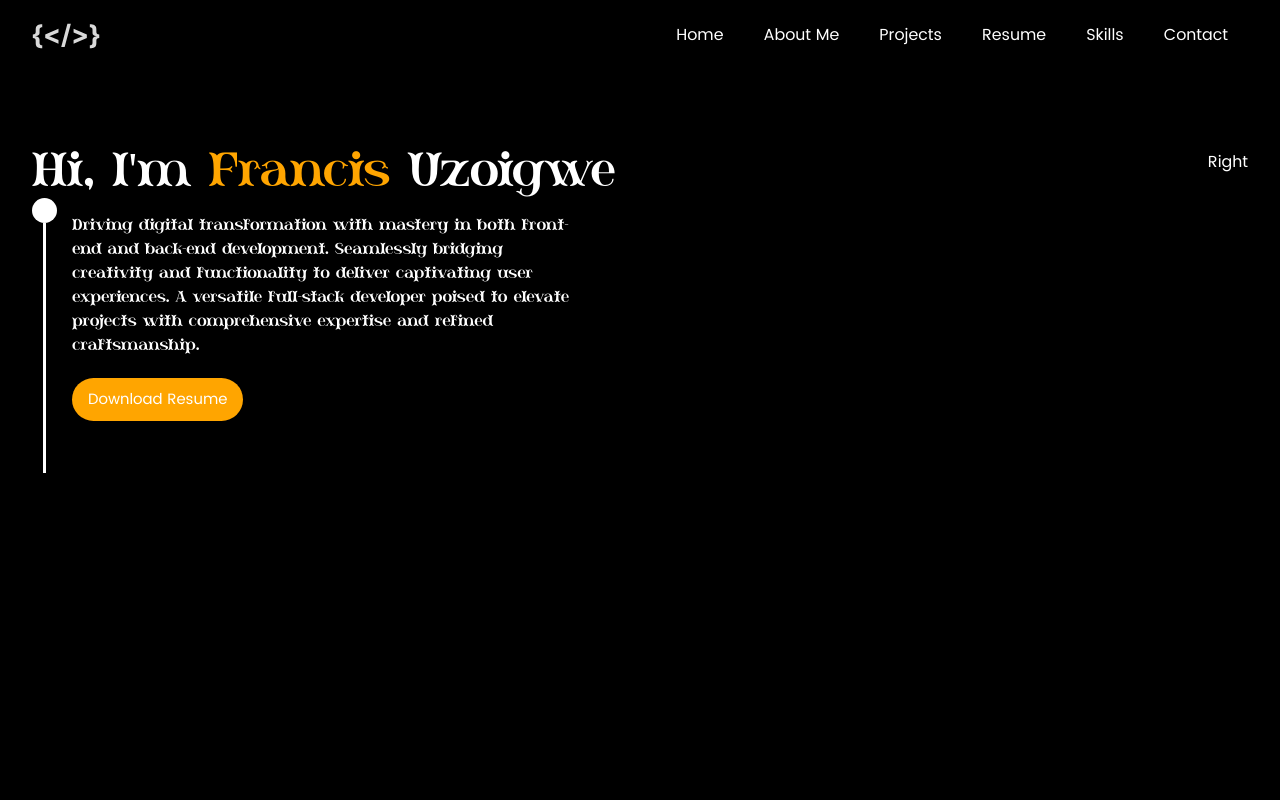
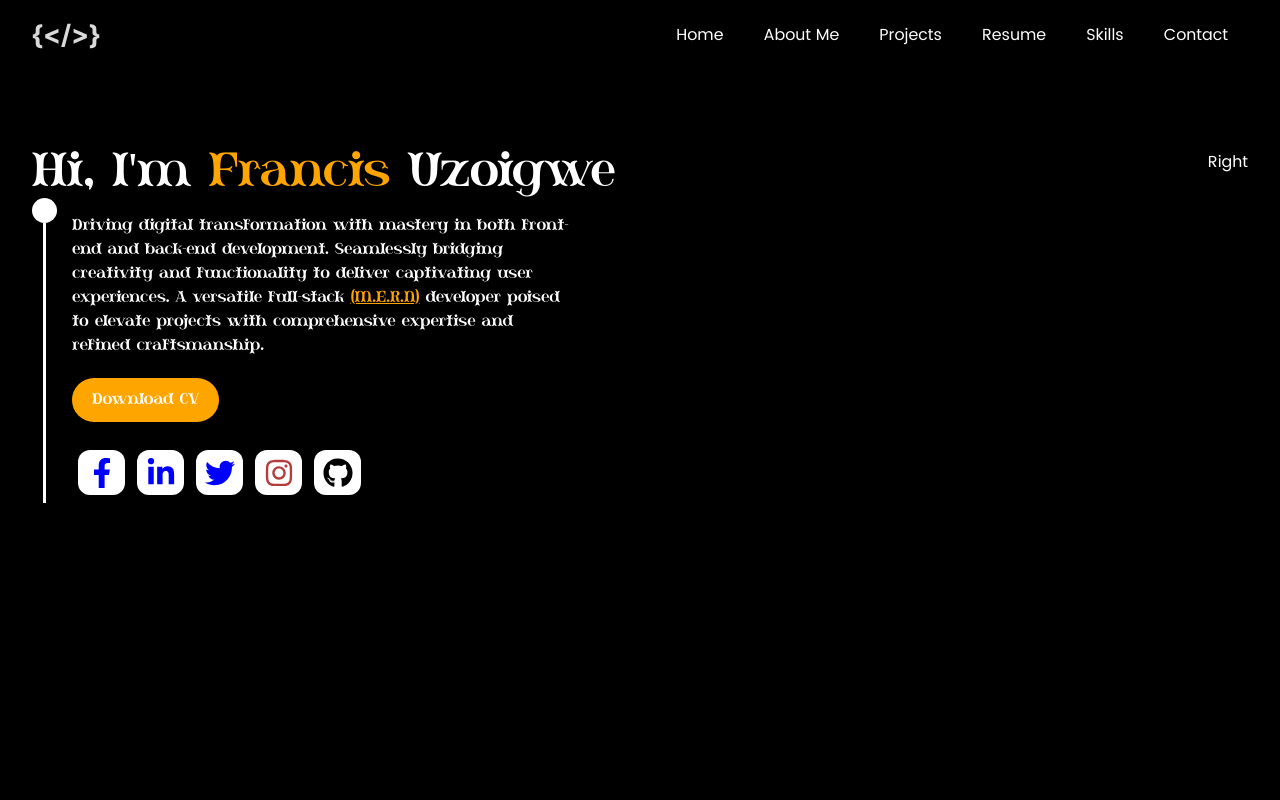
Before and after one commit to FrancisUzoigwe/Portfolio, a React (Vite) app: page / in a window 1280 px wide. Shown: the top 800 px of the page. Built offline with nearby package versions, Linux system fonts and the light colour scheme.

Commit message:
links working

```diff
--- a/src/components/static/Header.tsx
+++ b/src/components/static/Header.tsx
@@ -14,7 +14,7 @@ const Header = () => {
   return (
     <>
       {toggle && <DropDown />}
-      <div className="w-full h-[70px] relative flex items-center justify-center">
+      <div className="w-full h-[70px] relative flex items-center justify-center z-[500]">
         <div className="w-full h-[70px]  flex items-center justify-center fixed">
           <div
             className={`w-full  ${
--- a/src/page/MainPage.tsx
+++ b/src/page/MainPage.tsx
@@ -1,41 +1,123 @@
 import { useSelector } from "react-redux";
+import {
+  FaFacebookF,
+  FaGithub,
+  FaInstagram,
+  FaLinkedinIn,
+  FaTwitter,
+} from "react-icons/fa";
 const MainPage = () => {
   const mode = useSelector((state: any) => state.mode);
   return (
     <>
       <div
         id="home"
-        className={`relative -z-10 w-full min-h-[100vh]  flex  justify-center ${
+        className={` w-full min-h-[100vh]  flex  justify-center ${
           mode ? "text-black bg-white" : "text-white bg-black"
         } `}
       >
-        <div className="w-[95%] text-white flex max-md:flex-col justify-between  h-[450px] mt-20 ">
+        <div
+          className={`w-[95%] ${
+            !mode ? "text-white" : "text-black"
+          } flex max-md:flex-col justify-between  h-[450px] mt-20 "`}
+        >
           <div>
-            <div className="text-5xl font-[Buba] max-sm:text-center w-[630px] max-md:w-auto">
+            <div className="text-5xl max-md:text-4xl font-[Buba] max-sm:text-center w-[630px] max-md:w-full">
               Hi, I'm {""}
               <span className="text-[orange] ">Francis</span> Uzoigwe
             </div>
             <div className="flex relative w-[98%]">
-              <div className="flex flex-col items-center absolute">
-                <div className="w-[25px] h-[25px] rounded-full bg-white"></div>
-                <div className="bg-white h-[250px] w-[3px]"></div>
+              <div className="flex flex-col items-center ">
+                <div
+                  className={`w-[25px] h-[25px] rounded-full ${
+                    !mode ? "bg-white" : "bg-black"
+                  }`}
+                ></div>
+                <div
+                  className={`${
+                    !mode ? "bg-white" : "bg-black"
+                  } h-[280px] max-md:h-[300px] w-[3px]`}
+                ></div>
               </div>
-              <div className="text-white  w-[500px] max-md:w-auto absolute left-10 max-md:top-8 top-4 max-md:text-center">
-                <div className="font-[Buba]">
+              <div className="text-white  w-[500px] max-md:w-auto absolute  left-10 max-md:top-4 top-4 max-md:text-left">
+                <div
+                  className={`font-[Buba]  ${
+                    mode ? "text-black " : "text-white"
+                  }`}
+                >
                   Driving digital transformation with mastery in both front-end
                   and back-end development. Seamlessly bridging creativity and
                   functionality to deliver captivating user experiences. A
-                  versatile full-stack developer poised to elevate projects with
-                  comprehensive expertise and refined craftsmanship.
+                  versatile full-stack{" "}
+                  <span className="text-[orange] underline">(M.E.R.N)</span>{" "}
+                  developer poised to elevate projects with comprehensive
+                  expertise and refined craftsmanship.
                 </div>
-                  <button
-                    className="bg-[orange] text-[15px] px-4 py-[10px] rounded-full z-[900] hover:cursor-pointer  hover:translate-x-2 my-5"
-                    onClick={() => {
-                      alert("Please");
-                    }}
-                  >
-                    Download Resume
-                  </button>
+                <button className="hover:cursor-pointer px-5 py-[10px] my-5 transition duration-300 rounded-full bg-[orange] font-[Buba] hover:-translate-y-2">
+                  Download CV
+                </button>
+                <div className="flex mt-2">
+                  <a href="https://facebook.com/FrancisUzoigwe.28/">
+                    <div
+                      className={`w-[47px] h-[45px] rounded-xl ${
+                        !mode ? "bg-white" : "bg-black"
+                      } mx-[6px] flex items-center justify-center hover:cursor-pointer hover:-translate-y-2 transition duration-300`}
+                    >
+                      <FaFacebookF
+                        className={`${!mode ? "text-[blue]" : "text-white"}`}
+                        size={30}
+                      />
+                    </div>
+                  </a>
+                  <a href="https://www.linkedin.com/in/francis-uzoigwe-2b3b9b246">
+                    <div
+                      className={`w-[47px] h-[45px] rounded-xl ${
+                        !mode ? "bg-white" : "bg-black"
+                      } mx-[6px] flex items-center justify-center hover:cursor-pointer hover:-translate-y-2 transition duration-300`}
+                    >
+                      <FaLinkedinIn
+                        className={`${!mode ? "text-[blue]" : "text-white"}`}
+                        size={30}
+                      />
+                    </div>
+                  </a>
+                  <a href="https://twitter.com/francisuzoigwe1">
+                    <div
+                      className={`w-[47px] h-[45px] rounded-xl ${
+                        !mode ? "bg-white" : "bg-black"
+                      } mx-[6px] flex items-center justify-center hover:cursor-pointer hover:-translate-y-2 transition duration-300`}
+                    >
+                      <FaTwitter
+                        className={`${!mode ? "text-[blue]" : "text-white"}`}
+                        size={30}
+                      />
+                    </div>
+                  </a>
+                  <a href="https://www.instagram.com/FrancisUzoigwe.28">
+                    <div
+                      className={`w-[47px] h-[45px] rounded-xl ${
+                        !mode ? "bg-white" : "bg-black"
+                      } mx-[6px] flex items-center justify-center hover:cursor-pointer hover:-translate-y-2 transition duration-300`}
+                    >
+                      <FaInstagram
+                        className={`${!mode ? "text-[#b33c3c]" : "text-white"}`}
+                        size={30}
+                      />
+                    </div>
+                  </a>
+                  <a href="https://github.com/FrancisUzoigwe">
+                    <div
+                      className={`w-[47px] h-[45px] rounded-xl ${
+                        !mode ? "bg-white" : "bg-black"
+                      } mx-[6px] flex items-center justify-center hover:cursor-pointer hover:-translate-y-2 transition duration-300`}
+                    >
+                      <FaGithub
+                        className={`${!mode ? "text-[black]" : "text-white"}`}
+                        size={30}
+                      />
+                    </div>
+                  </a>
+                </div>
               </div>
             </div>
           </div>
```
